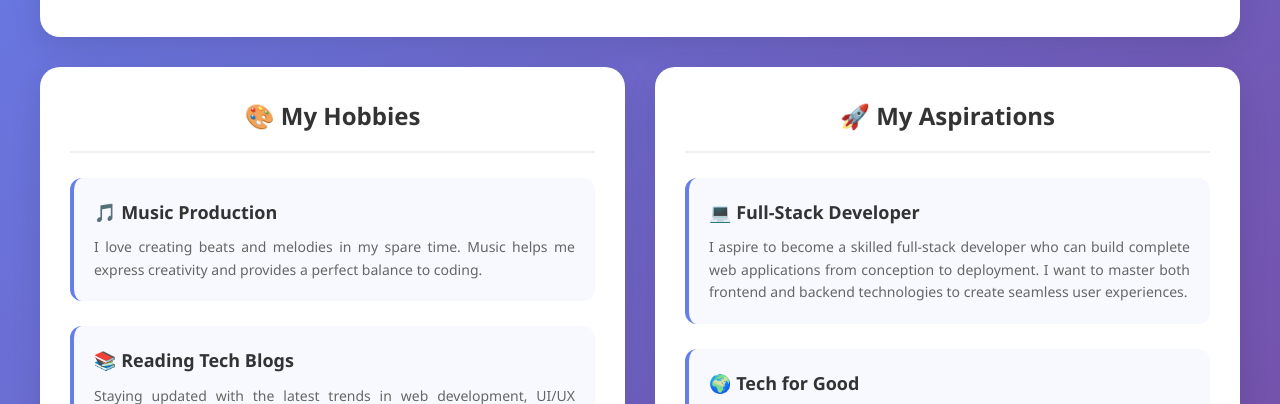
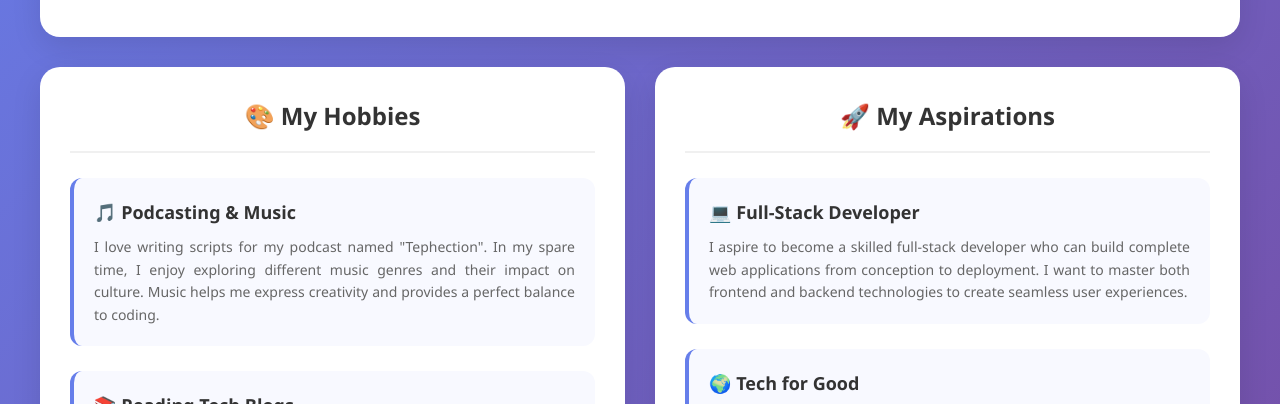
Before and after one commit to blessingwisdom/month-two-assignment, a plain HTML site: page index.html in a window 1280 px wide. Shown: the part 352-756 px from the top of the page. Drawn offline with Linux system fonts and the light colour scheme.

Commit message:
fix on hobby

```diff
--- a/index.html
+++ b/index.html
@@ -36,8 +36,8 @@
             <div class="hobbies">
                 <h3>🎨 My Hobbies</h3>
                 <div class="hobby-item">
-                    <h4>🎵 Music Production</h4>
-                    <p>I love creating beats and melodies in my spare time. Music helps me express creativity and provides a perfect balance to coding.</p>
+                    <h4>🎵 Podcasting & Music</h4>
+                    <p>I love writing scripts for my podcast named "Tephection". In my spare time, I enjoy exploring different music genres and their impact on culture. Music helps me express creativity and provides a perfect balance to coding.</p>
                 </div>
                 <div class="hobby-item">
                     <h4>📚 Reading Tech Blogs</h4>
```
